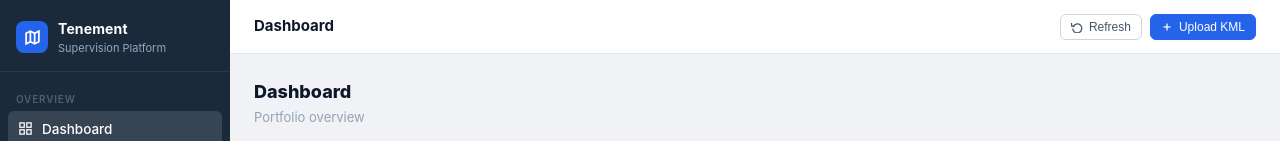
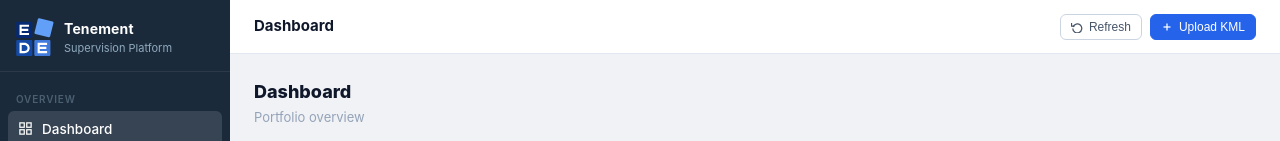
Before and after one commit to valentiandrea/tenament-supervision, a website: page public/index.html in a window 1280 px wide. Shown: the top 141 px of the page. Drawn offline with nearby package versions, Linux system fonts and the light colour scheme; no server answers.

Commit message:
Fixed Logo

```diff
--- a/public/index.html
+++ b/public/index.html
@@ -14,9 +14,7 @@
   <aside class="sidebar">
     <div class="sidebar-brand">
       <div class="brand-mark">
-        <div class="brand-icon">
-          <svg width="17" height="17" viewBox="0 0 24 24" fill="none" stroke="currentColor" stroke-width="2.5"><polygon points="3 6 9 3 15 6 21 3 21 18 15 21 9 18 3 21"/><line x1="9" y1="3" x2="9" y2="18"/><line x1="15" y1="6" x2="15" y2="21"/></svg>
-        </div>
+        <img src="/edelogo.svg" alt="EDE Logo" style="width:38px;height:38px;flex-shrink:0;" />
         <div>
           <div class="brand-name">Tenement</div>
           <div class="brand-sub">Supervision Platform</div>
```
Also changed, not shown: public/edelogo.svg (added).
